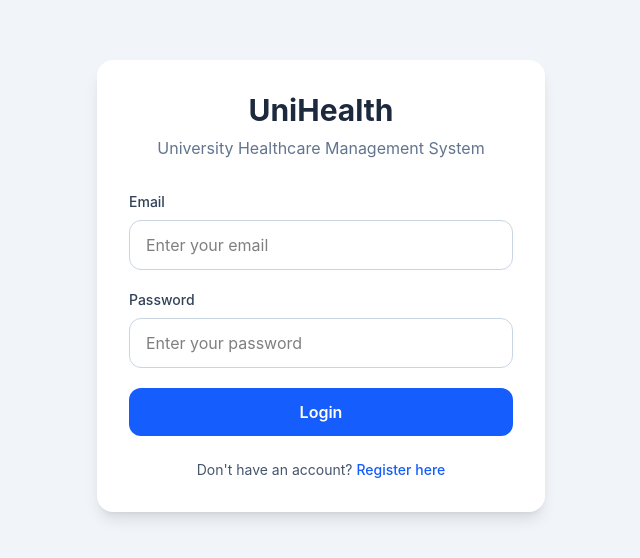
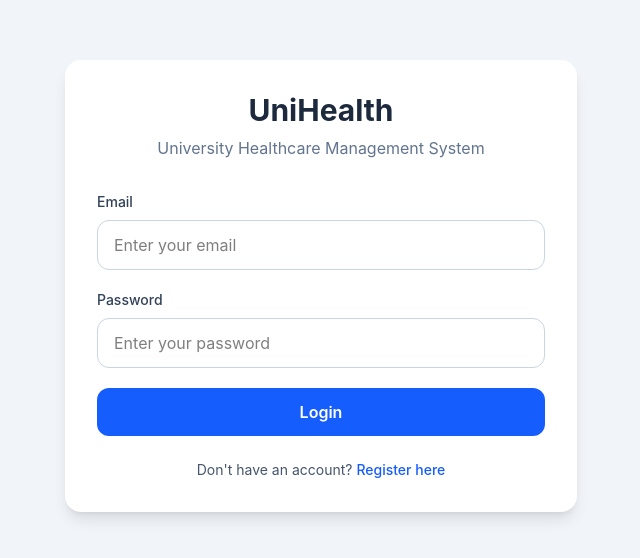
Before and after one commit to kessigan21-dev/unihealth-fyp, a React (Vite) app in the folder frontend/: page / in a window 1280 px wide. Shown: the part 114-672 px from the top of the page, without its empty margins (319-959 px from the left). Built offline with nearby package versions, Linux system fonts and the light colour scheme.

Commit message:
Setup Supabase client and auth layout structure

```diff
--- a/frontend/package.json
+++ b/frontend/package.json
@@ -10,6 +10,7 @@
     "preview": "vite preview"
   },
   "dependencies": {
+    "@supabase/supabase-js": "^2.103.3",
     "@tailwindcss/vite": "^4.2.2",
     "react": "^19.2.5",
     "react-dom": "^19.2.5",
--- /dev/null
+++ b/frontend/src/layouts/AuthLayout.tsx
@@ -0,0 +1,24 @@
+import type { ReactNode } from "react";
+
+type AuthLayoutProps = {
+  title: string;
+  subtitle: string;
+  children: ReactNode;
+};
+
+function AuthLayout({ title, subtitle, children }: AuthLayoutProps) {
+  return (
+    <div className="min-h-screen bg-slate-100 flex items-center justify-center px-4 py-10">
+      <div className="w-full max-w-lg bg-white rounded-2xl shadow-lg p-8">
+        <div className="mb-8 text-center">
+          <h1 className="text-3xl font-bold text-slate-800">{title}</h1>
+          <p className="text-slate-500 mt-2">{subtitle}</p>
+        </div>
+
+        {children}
+      </div>
+    </div>
+  );
+}
+
+export default AuthLayout;
--- a/frontend/src/pages/LoginPage.tsx
+++ b/frontend/src/pages/LoginPage.tsx
@@ -1,16 +1,12 @@
 import { Link } from "react-router-dom";
+import AuthLayout from "../layouts/AuthLayout";
 
 function LoginPage() {
   return (
-    <div className="min-h-screen bg-slate-100 flex items-center justify-center px-4">
-      <div className="w-full max-w-md bg-white rounded-2xl shadow-lg p-8">
-        <div className="mb-8 text-center">
-          <h1 className="text-3xl font-bold text-slate-800">UniHealth</h1>
-          <p className="text-slate-500 mt-2">
-            University Healthcare Management System
-          </p>
-        </div>
-
+    <AuthLayout
+      title="UniHealth"
+      subtitle="University Healthcare Management System"
+    >
       <form className="space-y-5">
         <div>
           <label className="block text-sm font-medium text-slate-700 mb-2">
@@ -48,8 +44,7 @@ function LoginPage() {
           Register here
         </Link>
       </p>
-      </div>
-    </div>
+    </AuthLayout>
   );
 }
 
--- a/frontend/src/pages/RegisterPage.tsx
+++ b/frontend/src/pages/RegisterPage.tsx
@@ -1,16 +1,12 @@
 import { Link } from "react-router-dom";
+import AuthLayout from "../layouts/AuthLayout";
 
 function RegisterPage() {
   return (
-    <div className="min-h-screen bg-slate-100 flex items-center justify-center px-4 py-10">
-      <div className="w-full max-w-lg bg-white rounded-2xl shadow-lg p-8">
-        <div className="mb-8 text-center">
-          <h1 className="text-3xl font-bold text-slate-800">Create Account</h1>
-          <p className="text-slate-500 mt-2">
-            Register to access the UniHealth system
-          </p>
-        </div>
-
+    <AuthLayout
+      title="Create Account"
+      subtitle="Register to access the UniHealth system"
+    >
       <form className="space-y-5">
         <div>
           <label className="block text-sm font-medium text-slate-700 mb-2">
@@ -98,8 +94,7 @@ function RegisterPage() {
           Back to login
         </Link>
       </p>
-      </div>
-    </div>
+    </AuthLayout>
   );
 }
 
--- /dev/null
+++ b/frontend/src/services/supabase.ts
@@ -0,0 +1,6 @@
+import { createClient } from "@supabase/supabase-js";
+
+const supabaseUrl = import.meta.env.VITE_SUPABASE_URL;
+const supabaseAnonKey = import.meta.env.VITE_SUPABASE_ANON_KEY;
+
+export const supabase = createClient(supabaseUrl, supabaseAnonKey);
```
Also changed, not shown: 2 other files (tests, documents, lock files or other folders). Lines whose indentation alone changed are shown as unchanged.
